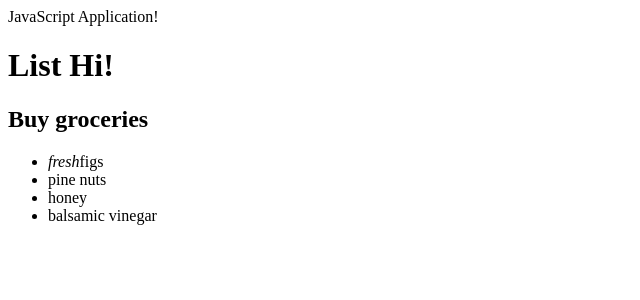
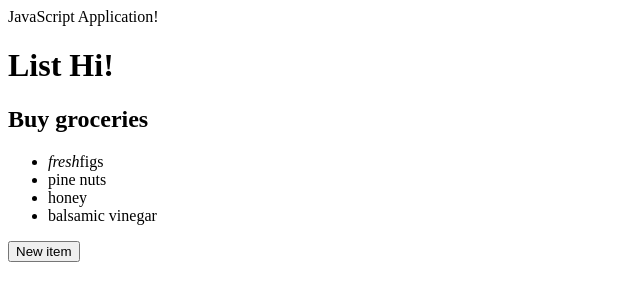
Before and after one commit to xiaoming8cn/JavaScriptApplication, a plain HTML site: page index.html in a window 1280 px wide. Shown: the whole page, without its empty margins (0-640 px from the left). Drawn offline with nearby package versions, Linux system fonts and the light colour scheme.

Commit message:
Update index.html

```diff
--- a/index.html
+++ b/index.html
@@ -13,6 +13,7 @@
 <li id="three" class="hot">honey</li>
 <li id="four">balsamic vinegar</li>
 </ul>
+<div id="newButton"><button href="#" id="showForm">New item</button></div>
 </div>
 <script src="https://ajax.googleapis.com/ajax/libs/jquery/3.4.1/jquery.min.js"></script>
 <script src="change.js"></script>
```
